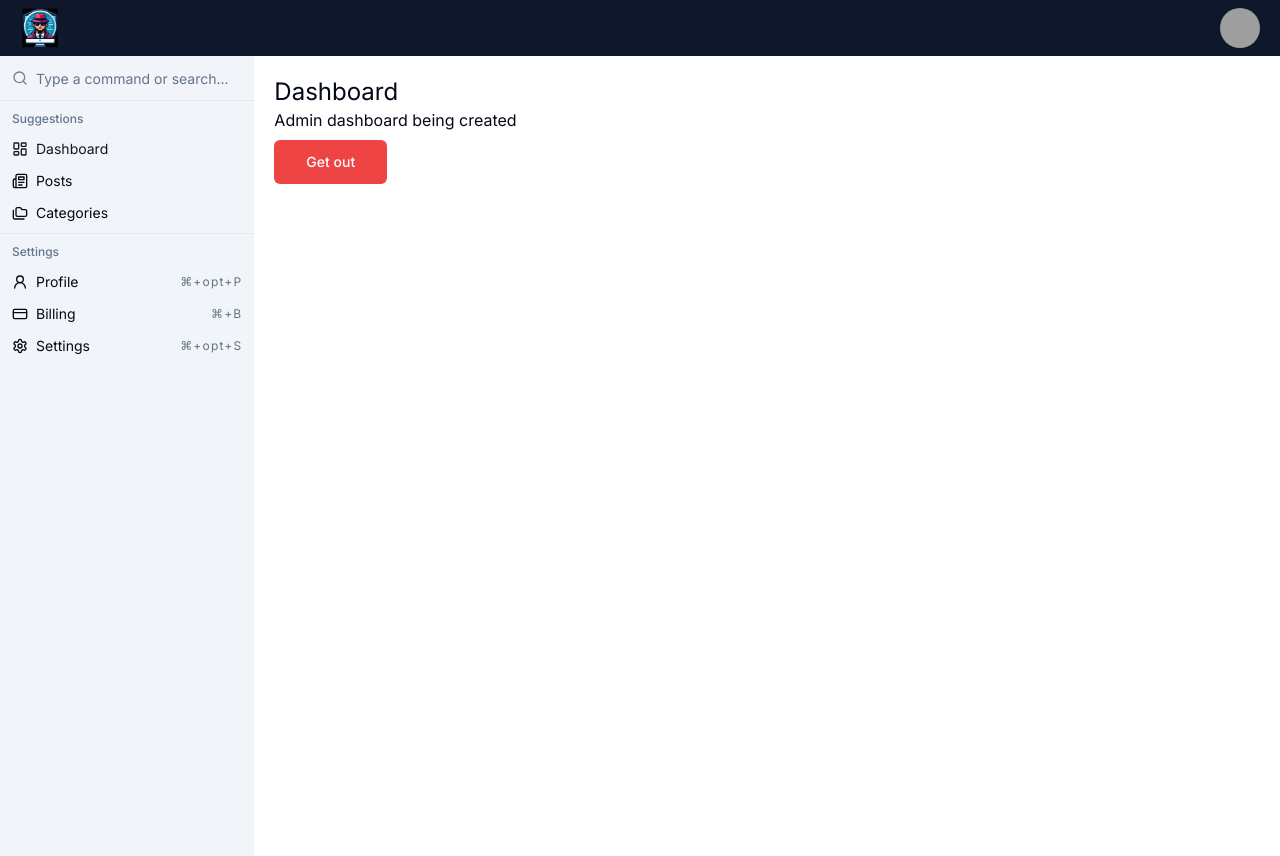
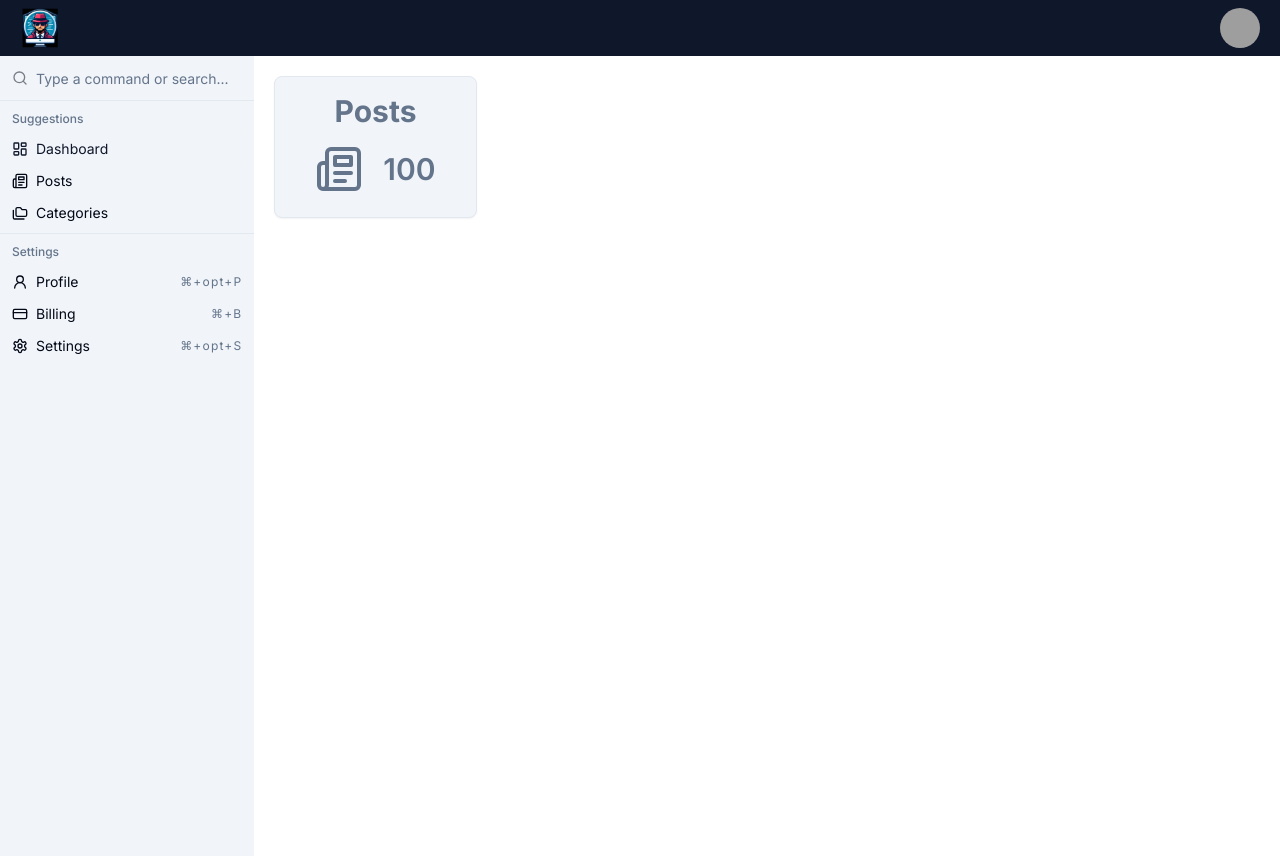
Before and after one commit to betocostadev/next-dash, a Next.js app: page / in a window 1280 px wide. Built offline with nearby package versions, Linux system fonts and the light colour scheme; grey boxes are pictures that could not be loaded.

Commit message:
Feat: Started adding the Dashboard cards

```diff
--- a/app/page.tsx
+++ b/app/page.tsx
@@ -1,14 +1,15 @@
-import { Button } from '@/components/ui/button'
+import DashboardCard from '@/components/Dashboard/DashboardCard'
+import { Newspaper } from 'lucide-react'
 
 export default function Home() {
   return (
     <>
-      <h1 className="text-2xl">Dashboard</h1>
-      <div>
-        <p>Admin dashboard being created</p>
-        <Button variant="destructive" size="lg" className="text-white mt-2">
-          Get out
-        </Button>
+      <div className="flex flex-col md:flex-row justify-between gap-5 mb-5">
+        <DashboardCard
+          title="Posts"
+          count={100}
+          icon={<Newspaper className="text-slate-500" size={48} />}
+        />
       </div>
     </>
   )
--- a/components/Dashboard/DashboardCard.tsx
+++ b/components/Dashboard/DashboardCard.tsx
@@ -1,7 +1,33 @@
-const DashboardCard = () => {
+import {
+  Card,
+  CardContent,
+  CardDescription,
+  CardFooter,
+  CardHeader,
+  CardTitle,
+} from '@/components/ui/card'
+
+import { Newspaper } from 'lucide-react'
+import { DashboardCardProps } from './props'
+
+const DashboardCard = ({ title, count, icon }: DashboardCardProps) => {
   return (
     <div>
-      <p>Dashboard Card</p>
+      <Card className="bg-slate-100 dark:bg-slate-800 p-4 pb-0">
+        <CardContent>
+          <h3 className="text-3xl text-center mb-4 font-bold text-slate-500 dark:text-slate-200">
+            {title}
+          </h3>
+          <div className="flex gap-5 justify-center items-center">
+            {icon}
+            <h3 className="text-3xl font-semibold text-slate-500 dark:text-slate-200">
+              {count}
+            </h3>
+          </div>
+        </CardContent>
+      </Card>
     </div>
   )
 }
+
+export default DashboardCard
--- /dev/null
+++ b/components/Dashboard/props.ts
@@ -0,0 +1,7 @@
+import { LucideIcon } from 'lucide-react'
+
+export interface DashboardCardProps {
+  title: string
+  count: number
+  icon: React.ReactElement<LucideIcon>
+}
--- a/components/Sidebar.tsx
+++ b/components/Sidebar.tsx
@@ -9,7 +9,6 @@
 } from 'lucide-react'
 import {
   Command,
-  CommandDialog,
   CommandEmpty,
   CommandGroup,
   CommandInput,
@@ -18,6 +17,8 @@
   CommandSeparator,
   CommandShortcut,
 } from '@/components/ui/command'
+
+// TODO: For Mobile Screens, import the CommandDialog and use it
 
 const Sidebar = () => {
   return (
--- /dev/null
+++ b/components/ui/card.tsx
@@ -0,0 +1,79 @@
+import * as React from "react"
+
+import { cn } from "@/lib/utils"
+
+const Card = React.forwardRef<
+  HTMLDivElement,
+  React.HTMLAttributes<HTMLDivElement>
+>(({ className, ...props }, ref) => (
+  <div
+    ref={ref}
+    className={cn(
+      "rounded-lg border bg-card text-card-foreground shadow-sm",
+      className
+    )}
+    {...props}
+  />
+))
+Card.displayName = "Card"
+
+const CardHeader = React.forwardRef<
+  HTMLDivElement,
+  React.HTMLAttributes<HTMLDivElement>
+>(({ className, ...props }, ref) => (
+  <div
+    ref={ref}
+    className={cn("flex flex-col space-y-1.5 p-6", className)}
+    {...props}
+  />
+))
+CardHeader.displayName = "CardHeader"
+
+const CardTitle = React.forwardRef<
+  HTMLParagraphElement,
+  React.HTMLAttributes<HTMLHeadingElement>
+>(({ className, ...props }, ref) => (
+  <h3
+    ref={ref}
+    className={cn(
+      "text-2xl font-semibold leading-none tracking-tight",
+      className
+    )}
+    {...props}
+  />
+))
+CardTitle.displayName = "CardTitle"
+
+const CardDescription = React.forwardRef<
+  HTMLParagraphElement,
+  React.HTMLAttributes<HTMLParagraphElement>
+>(({ className, ...props }, ref) => (
+  <p
+    ref={ref}
+    className={cn("text-sm text-muted-foreground", className)}
+    {...props}
+  />
+))
+CardDescription.displayName = "CardDescription"
+
+const CardContent = React.forwardRef<
+  HTMLDivElement,
+  React.HTMLAttributes<HTMLDivElement>
+>(({ className, ...props }, ref) => (
+  <div ref={ref} className={cn("p-6 pt-0", className)} {...props} />
+))
+CardContent.displayName = "CardContent"
+
+const CardFooter = React.forwardRef<
+  HTMLDivElement,
+  React.HTMLAttributes<HTMLDivElement>
+>(({ className, ...props }, ref) => (
+  <div
+    ref={ref}
+    className={cn("flex items-center p-6 pt-0", className)}
+    {...props}
+  />
+))
+CardFooter.displayName = "CardFooter"
+
+export { Card, CardHeader, CardFooter, CardTitle, CardDescription, CardContent }
```
